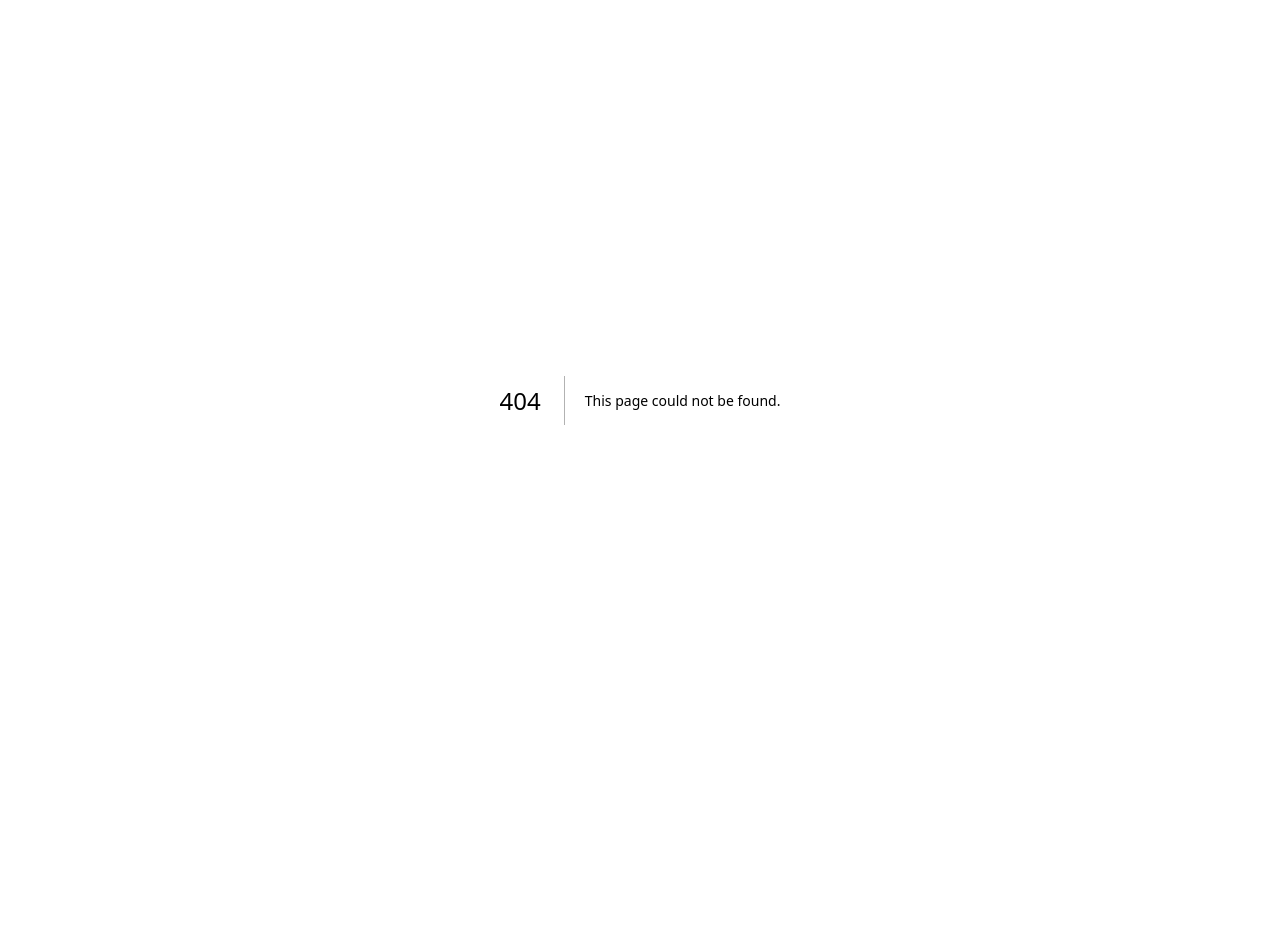
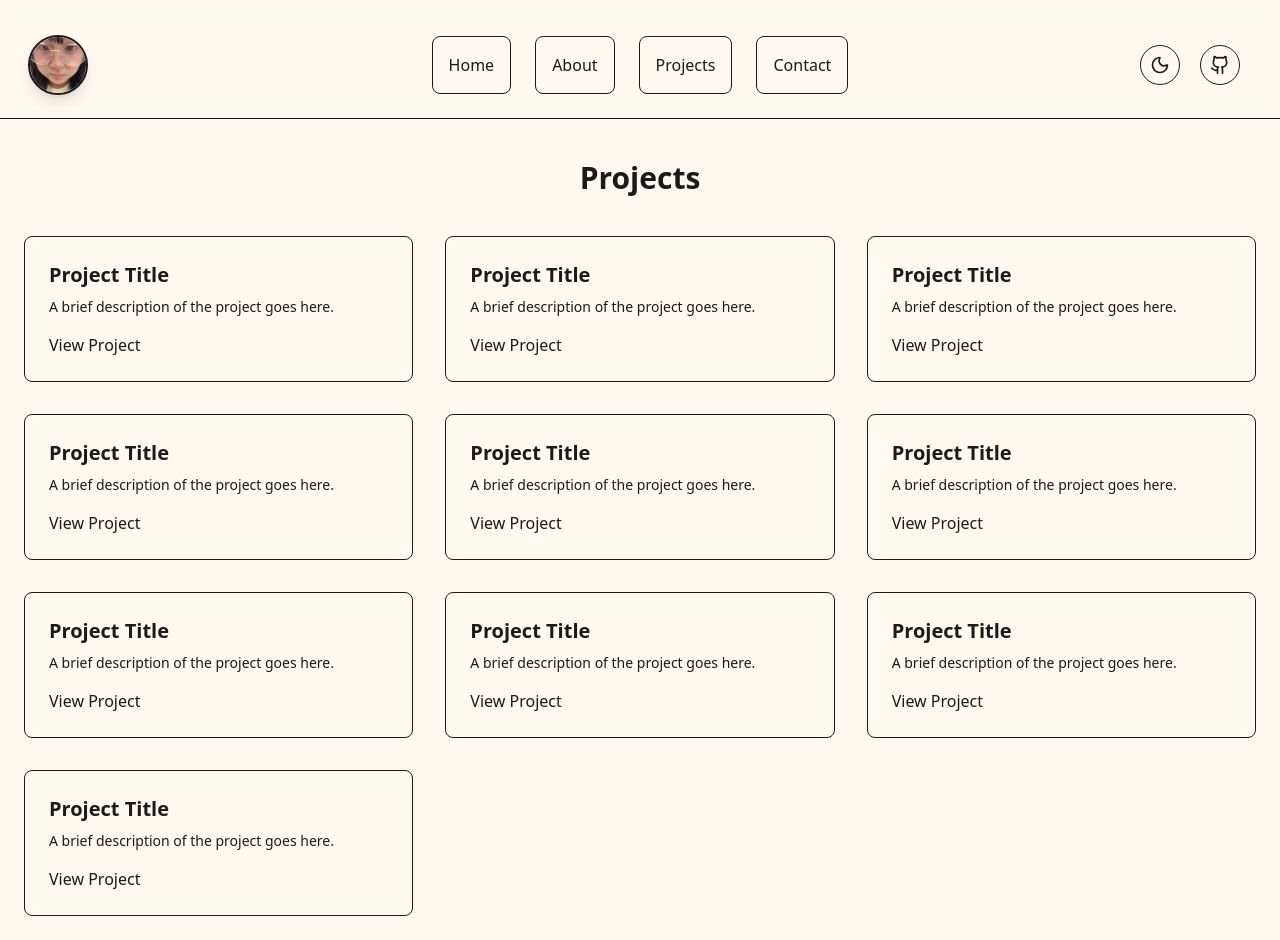
Before and after one commit to Pjizen0143/RSU-Portfolio, a Next.js app in the folder frontend/: page /projects in a window 1280 px wide. Before the commit this address had no page. Before the commit the page ends 800 px from the top, so only its background shows below. Built offline with nearby package versions, Linux system fonts and the light colour scheme.

Commit message:
feat: Create project page

```diff
--- /dev/null
+++ b/frontend/app/(user)/projects/page.tsx
@@ -0,0 +1,21 @@
+import ProjectCard from "@components/ui/project-card";
+
+export default function ProjectSection() {
+    return (
+        <section className="mx-6 mb-6">
+            <h2 className="text-3xl font-bold text-center mb-10">Projects</h2>
+            <div className="grid gap-8 md:grid-cols-2 lg:grid-cols-3">
+                <ProjectCard />
+                <ProjectCard />
+                <ProjectCard />
+                <ProjectCard />
+                <ProjectCard />
+                <ProjectCard />
+                <ProjectCard />
+                <ProjectCard />
+                <ProjectCard />
+                <ProjectCard />
+            </div>
+        </section>
+    );
+}
--- /dev/null
+++ b/frontend/components/ui/project-card.tsx
@@ -0,0 +1,9 @@
+export default function ProjectCard() {
+    return (
+        <div className="bg-bg/20 backdrop-blur-sm rounded-lg p-6 border border-primary">
+            <h3 className="text-xl font-bold mb-2">Project Title</h3>
+            <p className="text-sm text-secondary mb-4">A brief description of the project goes here.</p>
+            <a href="#" className="text-primary hover:underline">View Project</a>
+        </div>
+    );
+}
```
